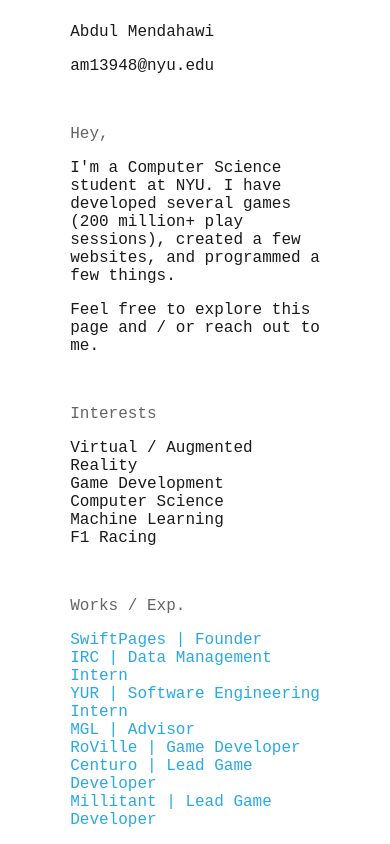
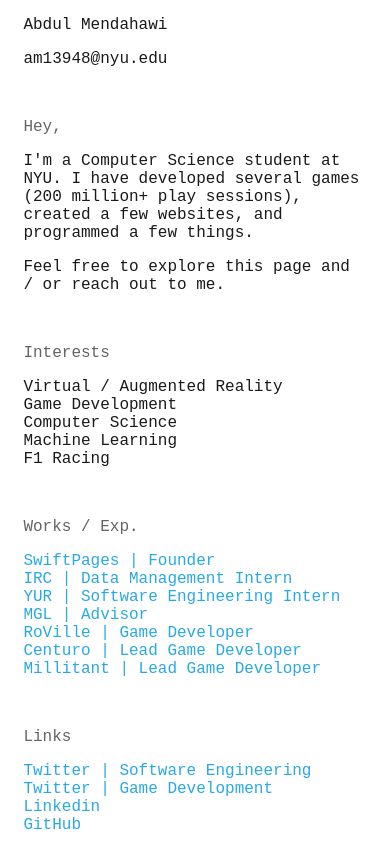
Before and after one commit to amendahawi/amendahawi-directory, a React (Create React App) app in the folder directory-page/: page / in a window 390 px wide. Shown: the top 844 px of the page. Built offline with nearby package versions, Linux system fonts and the light colour scheme.

Commit message:
phone margin update

```diff
--- a/directory-page/src/App.css
+++ b/directory-page/src/App.css
@@ -9,6 +9,15 @@
   font-family: "Roboto Mono", monospace;
   font-weight: 300;
   list-style: none;
+}
+
+@media only screen and (max-width: 768px) {
+  body {
+    margin-top: 3%;
+    margin-bottom: 3%;
+    margin-left: 6%;
+    margin-right: 6%;
+  }
 }
 
 .secondary_text {
```
